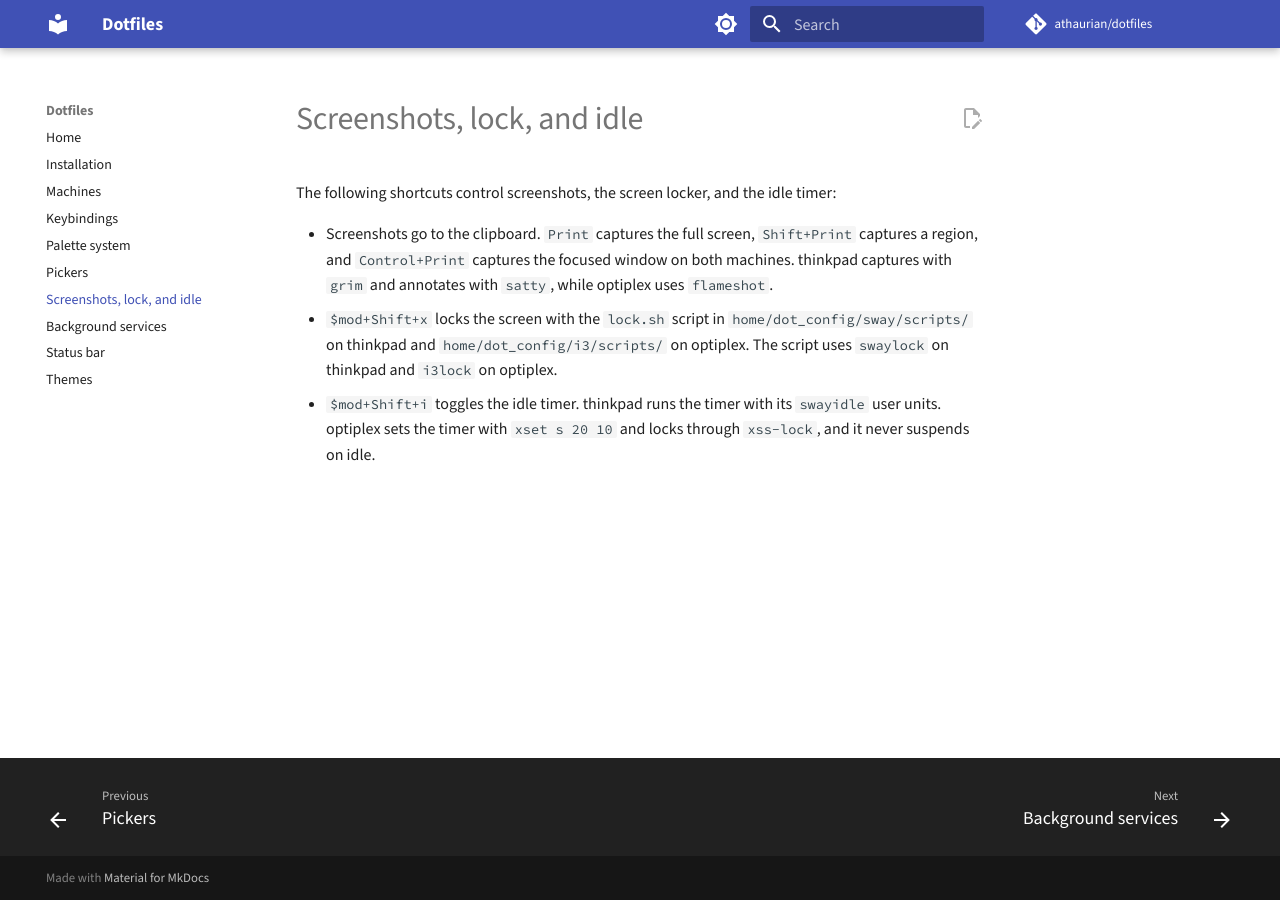
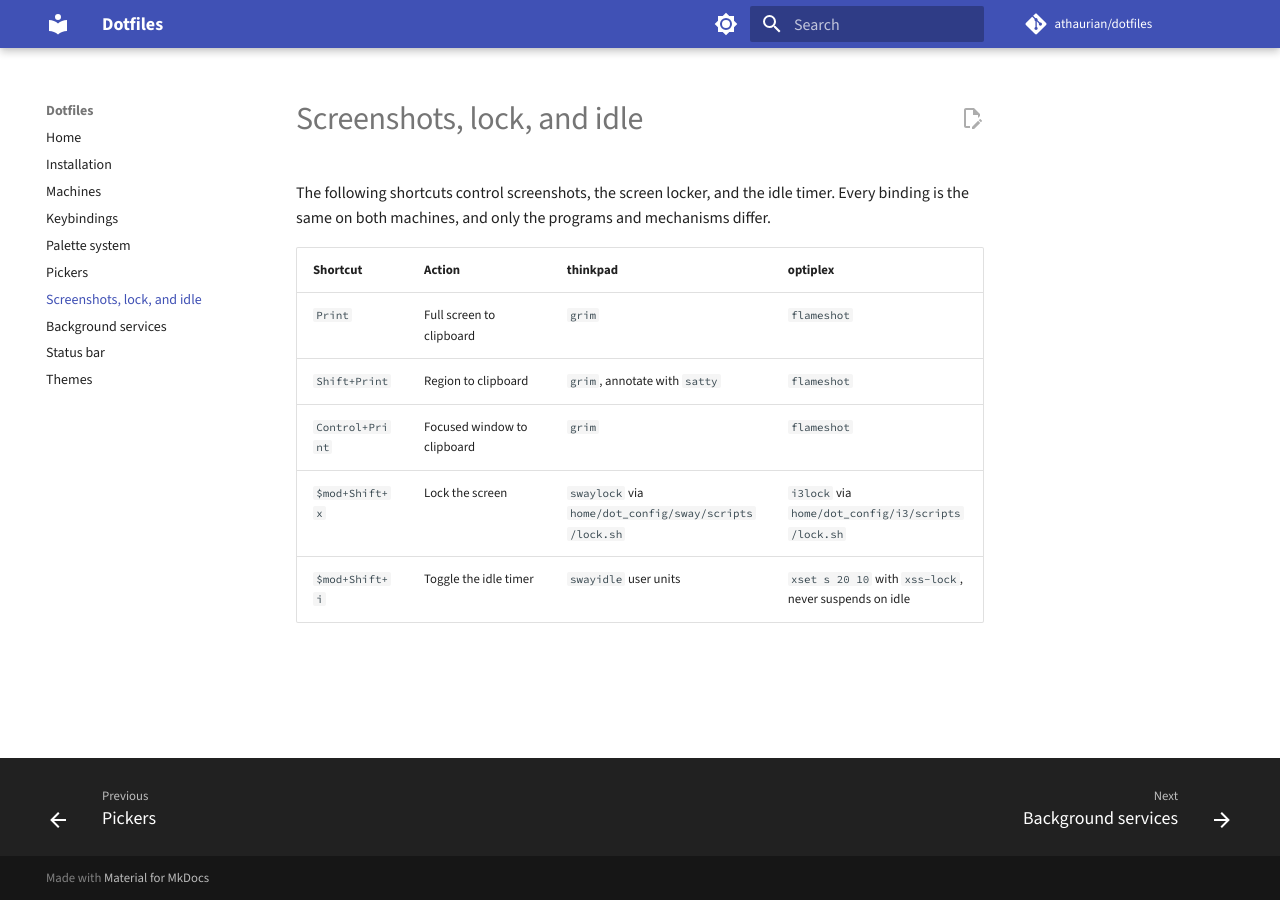
Before and after one commit to athaurian/dotfiles, an MkDocs documentation site: the page built from docs/screenshots-lock-idle.md, in a window 1280 px wide. Built offline with MkDocs 1.6.1 and Material for MkDocs 9.7.7, drawn with Linux system fonts in a browser that asks for light colours; comment, search, counter and statistics services are not loaded.

Commit message:
docs: render the shortcut pages as tables

```diff
--- a/docs/screenshots-lock-idle.md
+++ b/docs/screenshots-lock-idle.md
@@ -1,15 +1,13 @@
 # Screenshots, lock, and idle
 
 The following shortcuts control screenshots, the screen locker, and the idle
-timer:
+timer. Every binding is the same on both machines, and only the programs and
+mechanisms differ.
 
-- Screenshots go to the clipboard. `Print` captures the full screen,
-  `Shift+Print` captures a region, and `Control+Print` captures the focused
-  window on both machines. thinkpad captures with `grim` and annotates with
-  `satty`, while optiplex uses `flameshot`.
-- `$mod+Shift+x` locks the screen with the `lock.sh` script in
-  `home/dot_config/sway/scripts/` on thinkpad and `home/dot_config/i3/scripts/`
-  on optiplex. The script uses `swaylock` on thinkpad and `i3lock` on optiplex.
-- `$mod+Shift+i` toggles the idle timer. thinkpad runs the timer with its
-  `swayidle` user units. optiplex sets the timer with `xset s 20 10` and locks
-  through `xss-lock`, and it never suspends on idle.
+| Shortcut        | Action                      | thinkpad                                              | optiplex                                               |
+| --------------- | --------------------------- | ----------------------------------------------------- | ------------------------------------------------------ |
+| `Print`         | Full screen to clipboard    | `grim`                                                | `flameshot`                                            |
+| `Shift+Print`   | Region to clipboard         | `grim`, annotate with `satty`                         | `flameshot`                                            |
+| `Control+Print` | Focused window to clipboard | `grim`                                                | `flameshot`                                            |
+| `$mod+Shift+x`  | Lock the screen             | `swaylock` via `home/dot_config/sway/scripts/lock.sh` | `i3lock` via `home/dot_config/i3/scripts/lock.sh`      |
+| `$mod+Shift+i`  | Toggle the idle timer       | `swayidle` user units                                 | `xset s 20 10` with `xss-lock`, never suspends on idle |
```
Also changed, not shown: docs/pickers.md (+9 -4 lines).
